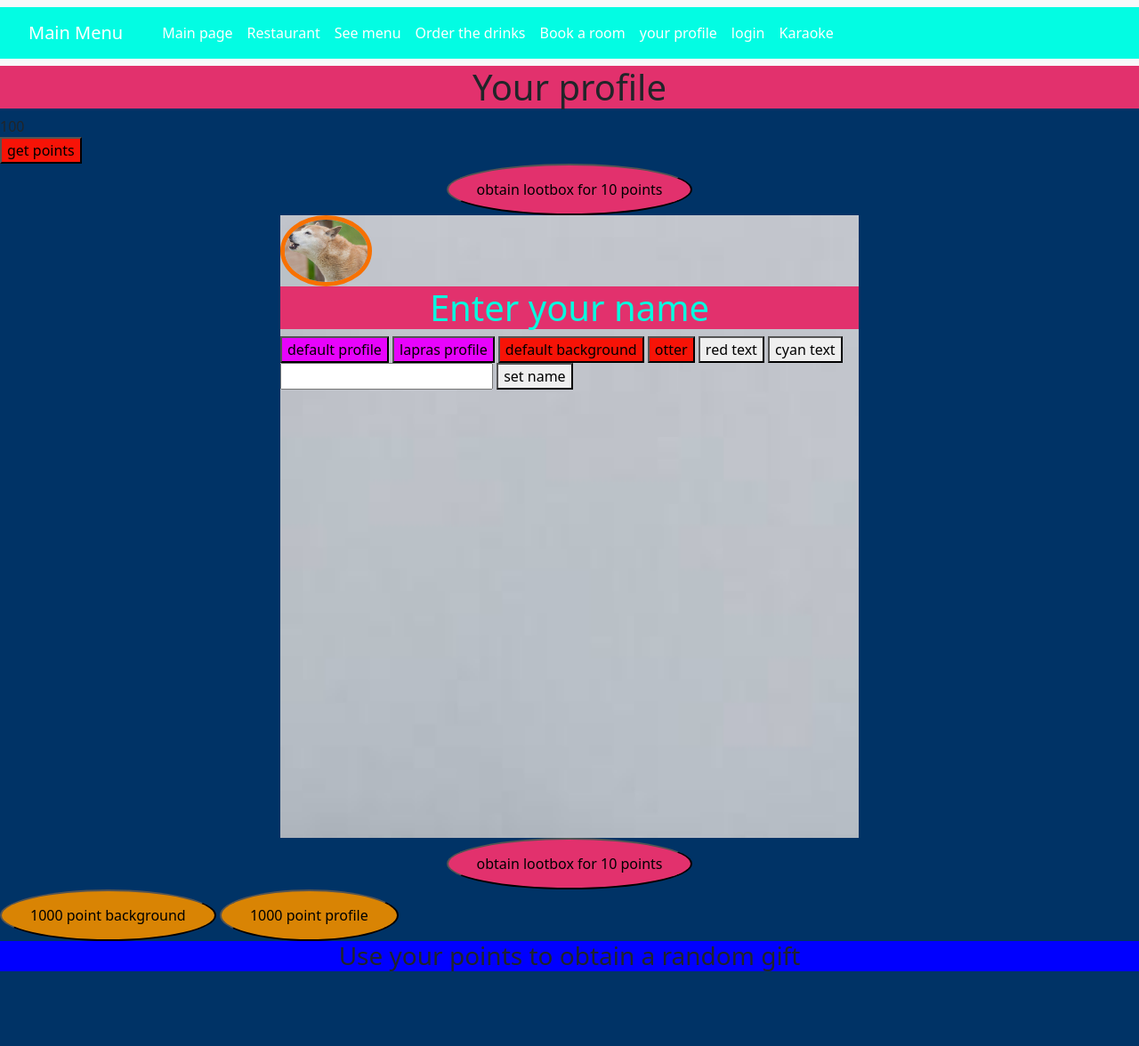
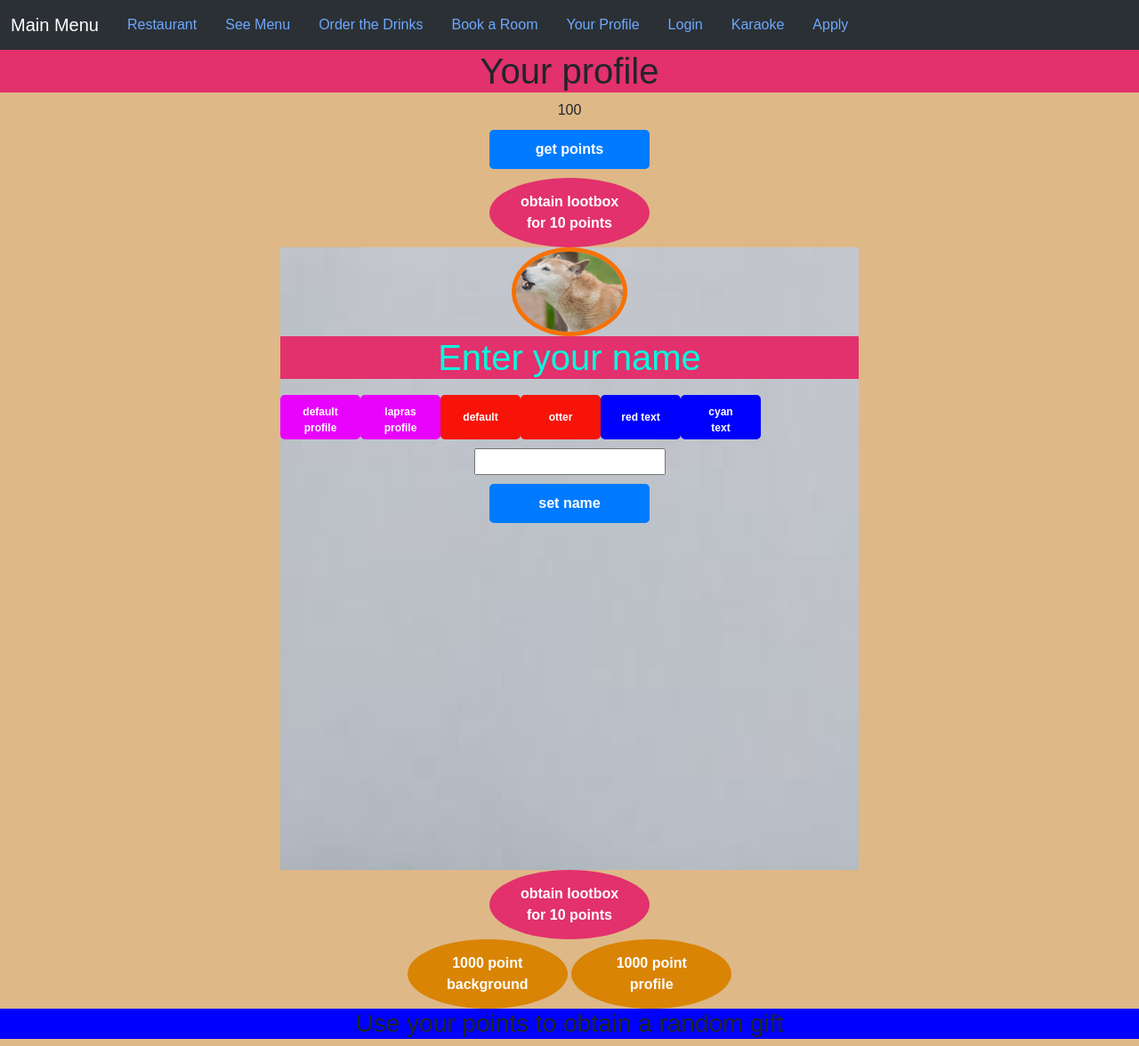
Before and after one commit to DavidClusker/Group-Project-, a PHP site: page /Profile.html in a window 1280 px wide. Shown: the whole page at 89% size. Before the commit the page ends 1092 px from the top, so only its background shows below. Run offline with PHP 8.4, Linux system fonts and the light colour scheme.

Commit message:
Add files via upload

```diff
--- a/Group-Project--main (1)/Group-Project--main/The project is here/public/Profile.css
+++ b/Group-Project--main (1)/Group-Project--main/The project is here/public/Profile.css
@@ -11,7 +11,10 @@
 h1{text-align: center;background-color: #e2316d;}
 div{width:100%;}
 	p{padding: 50px;}
-div1{display:none;float: left;}
+div1{display:none;
+float:left;
+overflow: y;
+}
 .button1{
 	margin: auto;background-color:  #e2316d;;border-radius: 50%;display: block;padding: 15px 32px;
 }
@@ -24,24 +27,18 @@
 }
 
 .button2 {
-  background-color: #e803fc;
+  background-color: #e803fc; float:left; height: 50px; width: 90px; font-size: 12px;
 }
 .button3{
-	background-color: #f71307;
+	background-color: #f71307; float:left; height: 50px; width: 90px; font-size: 12px;
+}
+.button4{
+	background-color: Blue; float:left; height: 50px; width: 90px; font-size: 12px;
 }
 .au{
 	display: inline; margin: auto; border-radius: 50%; padding: 15px 32px; background-color: #d98404;
 }
-.navbar {
-      background-color: #333;
-      overflow: hidden;
-  }
-  .navbar a {
-      color: white;
-      padding: 14px 20px;
-      text-decoration: none;
-      display: inline-block;
-  }
+
   .dropdown:hover .dropdown-content {display: block;}
   .dropdown-content {
   display: none;
@@ -53,6 +50,6 @@
   max-height: 100px;
   overflow-y: auto;
 }
-.container-fluid{
-	 background-color: #03fce3;
+.container{
+  font-family: Arial, sans-serif;
 }
--- a/Group-Project--main (1)/Group-Project--main/The project is here/public/Profile.html
+++ b/Group-Project--main (1)/Group-Project--main/The project is here/public/Profile.html
@@ -6,48 +6,40 @@
 <title>giftbarx: Your profile and wild prizes</title>
 <link rel="stylesheet" href="Profile.css">
 <meta name="viewport" content="width=device-width, initial-scale=1">
-<link href="https://cdn.jsdelivr.net/npm/bootstrap@5.3.2/dist/css/bootstrap.min.css" rel="stylesheet" integrity="sha384-T3c6CoIi6uLrA9TneNEoa7RxnatzjcDSCmG1MXxSR1GAsXEV/Dwwykc2MPK8M2HN" crossorigin="anonymous">
-
+<link rel="styleSheet" href="bootstrap.min.css">
+		<link rel="stylesheet" href="main.css">
 </head>
-<body style="background-color:#003366;">
-<nav class="navbar navbar-expand-lg bg-body-tertiary">
+<body>
+	<nav class="navbar navbar-expand-lg bg-body-tertiary " data-bs-theme="dark">
 		<div class="container-fluid">
 			<a class="navbar-brand" href=#>Main Menu</a>
-			<button class="navbar-toggler" type="button" data-bs-toggle="collapse" data-bs-target="#navbarNav" aria-controls="navbarNav" aria-expanded="false" aria-label="Toggle navigation">
+			<button class="navbar-toggler" type="button" data-bs-toggle="collapse" data-bs-target="#navbarTogglerDemo01" aria-controls="navbarTogglerDemo01" aria-expanded="false" aria-label="Toggle navigation">
 				<span class="navbar-toggler-icon"></span>
 			</button>
 			<div class="collapse navbar-collapse" id="navbarNav">
-			  <ul class="navbar-nav">
-<li class="nav-item">
-				  <a class="nav-link" href="newconcept.html">Main page</a>
-				</li>
-				<li class="nav-item">
+			<ul class="nav nav-pills nav-fill">
 				<a class="nav-link" href="Restaurant1.html">Restaurant</a>
-				</li>
-				<li class="nav-item">
-				  <a class="nav-link" href=restaurantMenu.html>See menu</a>
-				</li>
-                <li class="nav-item">
-                    <a class="nav-link" href=drinks.html>Order the drinks</a>
-                  </li>
-                  <li class="nav-item">
-                    <a class="nav-link" href=room.html>Book a room</a>
-                  </li>
-				  <li class="nav-item">
-                    <a class="nav-link" href=Profile.html>your profile</a>
-                  </li>
-				  <li class="nav-item">
-                    <a class="nav-link" href=index.html>login</a>
-                  </li>
-				   <li class="nav-item">
+
+				<a class="nav-link" href=restaurantMenu.html>See Menu</a>
+
+				<a class="nav-link" href=drinks.html>Order the Drinks</a>
+
+				<a class="nav-link" href=room.html>Book a Room</a>
+
+				<a class="nav-link" href=Profile.html>Your Profile</a>
+
+				<a class="nav-link" href=index.html>Login</a>
+
 				<a class="nav-link" href=song.html>Karaoke</a>
-                  </li>
+
+				<a class="nav-link" href=apply.html>Apply</a>
+
 			</ul>
 
 			</div>
 		</div>
 	</nav>
-<!--<div class="navbar"><!--allows you to access links for other pages-->
+<!--<div class="navbar"> allows you to access links for other pages-->
        <!-- <a href="newconcept.html">Homepage</a>
         <a href="index.html">login</a>
 		<a href="browse.html">Locations</a>
@@ -56,18 +48,19 @@
     </div>-->
 	<h1  style="text-align:center;">Your profile</h1>
 	<div id="myPoints">100</div>
-	<button class="button3" onclick="makePoints()">get points</button>
+	<button onclick="makePoints()">get points</button>
 	<button class="button1" onclick="randomGift()">obtain lootbox for 10 points</button><!--allows you to access new profile pieces-->
 	<div id="profileBack">
-	<img id="profImage" src="singer.jpg" style="height:80px""width:100px" alt="profile image"><!--profile image area-->
+	<img id="profImage" src="singer.jpg" style="height:100px " width="width:100px" alt="profile image"><!--profile image area-->
 	<h1 id="name"style="color:#07fade;" center> Enter your name</h1>
+	<div>
 	<button class="button2" onclick="document.getElementById('profImage').src='singer.jpg'">default profile</button><!--button enabled by default featuring the new guinea singing dog-->
 	<button class="button2" onclick="document.getElementById('profImage').src='lapras.png'">lapras profile</button><!--https://local.pokemon.jp/en/-->
 	<div1 id="Quag"><!--This div allows elements to be absent until called by the randomGift function-->
 	<button  class="button2" onclick="document.getElementById('profImage').src='quag.png'">Quag profile</button>
 	</div1>
 	<div1 id="doggo">
-	<button  class="button2" onclick="document.getElementById('profImage').src='doggo.png'">doggo profile</button>
+	<button  class="button2" onclick="document.getElementById('profImage').src='doggo.png'" >doggo profile</button>
 	</div1>
 	<div1 id="Marco">
 	<button  class="button2" onclick="document.getElementById('profImage').src='Marco.png'">Marco profile</button>
@@ -76,7 +69,7 @@
 	<button  class="button2" onclick="document.getElementById('profImage').src='mijumaru.png'">Oshawott profile</button>
 	</div1>
 	<div1 id="snoc">
-	<button  class="button2" onclick="document.getElementById('profImage').src='snoc.jpg'">Harry potter? profile</button>
+	<button  class="button2" onclick="document.getElementById('profImage').src='snoc.jpg'">HaryPoter? profile</button>
 	</div1>
 	<div1 id="mozart">
 	<button  class="button2" onclick="document.getElementById('profImage').src='mozart.jpg'">Mozart profile</button>
@@ -84,7 +77,8 @@
 	<div1 id="gold1">
 	<button  class="button2" onclick="document.getElementById('profImage').src='treasure.jpg'">gold profile</button>
 	</div1>
-	<button class="button3" onclick="Defaultset()">default background</button><!--A background setting button-->
+	</div>
+	<button class="button3" onclick="Defaultset()">default</button><!--A background setting button-->
 	<button class="button3" onclick="Otterset()">otter</button>
 	<div1 id="karaoke">
 	<button class="button3" onclick="Mikeset()">karaoke</button>
@@ -96,7 +90,7 @@
 	<button class="button3" onclick="Retroset()">Retro</button>
 	</div1>
 	<div1 id="spaghet">
-	<button class="button3" onclick="Spaghetset()">Spaghetti</button>
+	<button class="button3" onclick="Spaghetset()">Spaghet</button>
 	</div1>
 	<div1 id="beach">
 	<button class="button3" onclick="Beachset()">beach</button>
@@ -107,13 +101,13 @@
 	<div1 id="gold">
 	<button class="button3" onclick="Goldset()">gold</button>
 	</div1>
-	<button onclick="changeTextR()">red text</button><!--changes text colour red by default-->
-	<button onclick="changeTextB()">cyan text</button>
+	<button class="button4" onclick="changeTextR()">red text</button><!--changes text colour red by default-->
+	<button class="button4" onclick="changeTextB()">cyan text</button>
 	<div1 id="purple">
-	<button onclick="changeTextP()">purple text</button>
+	<button class="button4" onclick="changeTextP()">purple text</button>
 	</div1>
 	<div1 id="green" float:left;>
-	<button onclick="changeTextG()">green text</button>
+	<button class="button4" onclick="changeTextG()">green text</button>
 	</div1>
 	<div1 id="calm">
 	 calm music
@@ -187,12 +181,13 @@
 	pointUpdate();
 }
 function randomGift() {
+
 	if(points>=10){
 		points=points-10;
 
-            const giftIndex = Math.floor(Math.random() * exArray.length);<!--allows gifts to be obtained randomly-->
+            const giftIndex = Math.floor(Math.random() * exArray.length);
             const randomFunction = exArray[giftIndex];
-            randomFunction(); <!--runs a randoomised function-->
+            randomFunction();
 			pointUpdate();
 
 	}else{
@@ -255,7 +250,7 @@
   document.getElementById("name").innerHTML = x;
 }
 function reveal0(){
-alert("sorry nothing");<!--Runs a function that doesnt give a gift-->
+alert("sorry nothing");
 }
 function reveal1() {
 	alert("you got Quag");
@@ -278,8 +273,8 @@
   x.style.display = "block";
 }
 function reveal5() {
-	alert("Marco");<!--Marco-->
-  var x = document.getElementById("Marco");<!--Marco-->
+	alert("Marco");
+  var x = document.getElementById("Marco");
   x.style.display = "block";
 }
 function reveal6() {
--- a/Group-Project--main (1)/Group-Project--main/The project is here/public/song.html
+++ b/Group-Project--main (1)/Group-Project--main/The project is here/public/song.html
@@ -57,7 +57,7 @@
 <h1  style="text-align:center;">Music</h1>
  Jump up super star - Mario odyssey
 	<audio controls loop>
-  <source src="calm.mp3" type="audio/mpeg"><!--A music selection-->
+  <source src="jump.mp3" type="audio/mpeg"><!--A music selection-->
 Music error, no refunds
 </audio>
 <div class="dropdown">
```
Also changed, not shown: 1 other file. Lines whose indentation alone changed are shown as unchanged.
